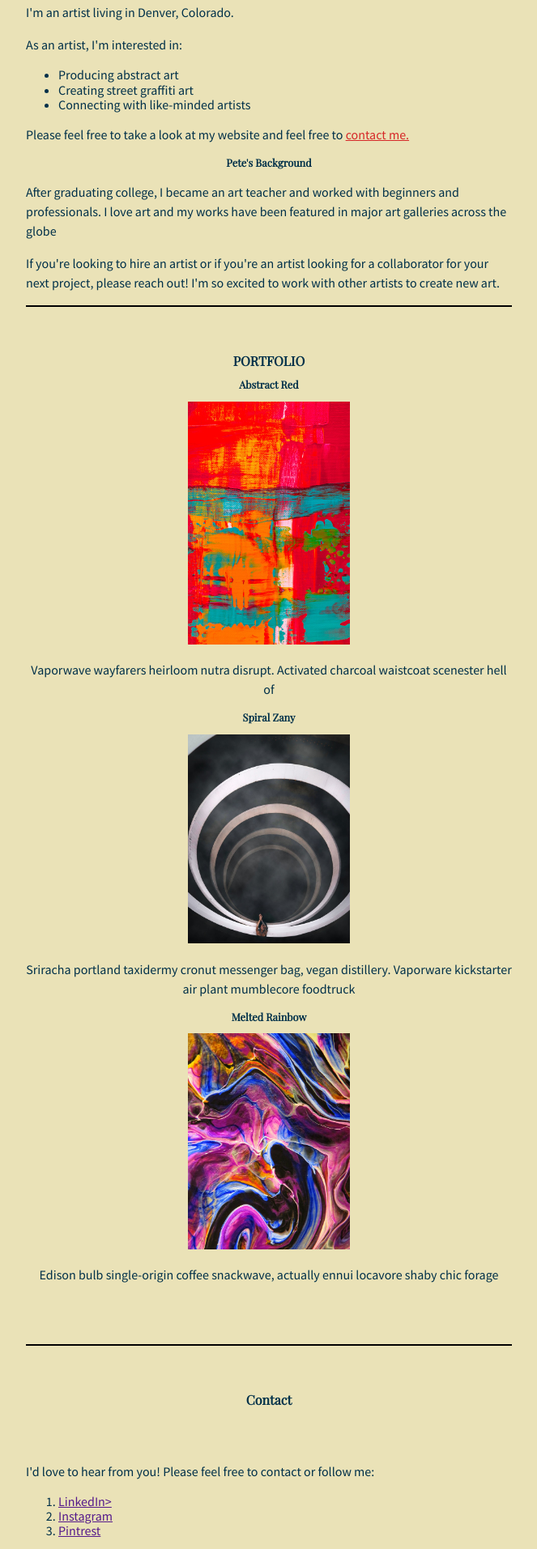
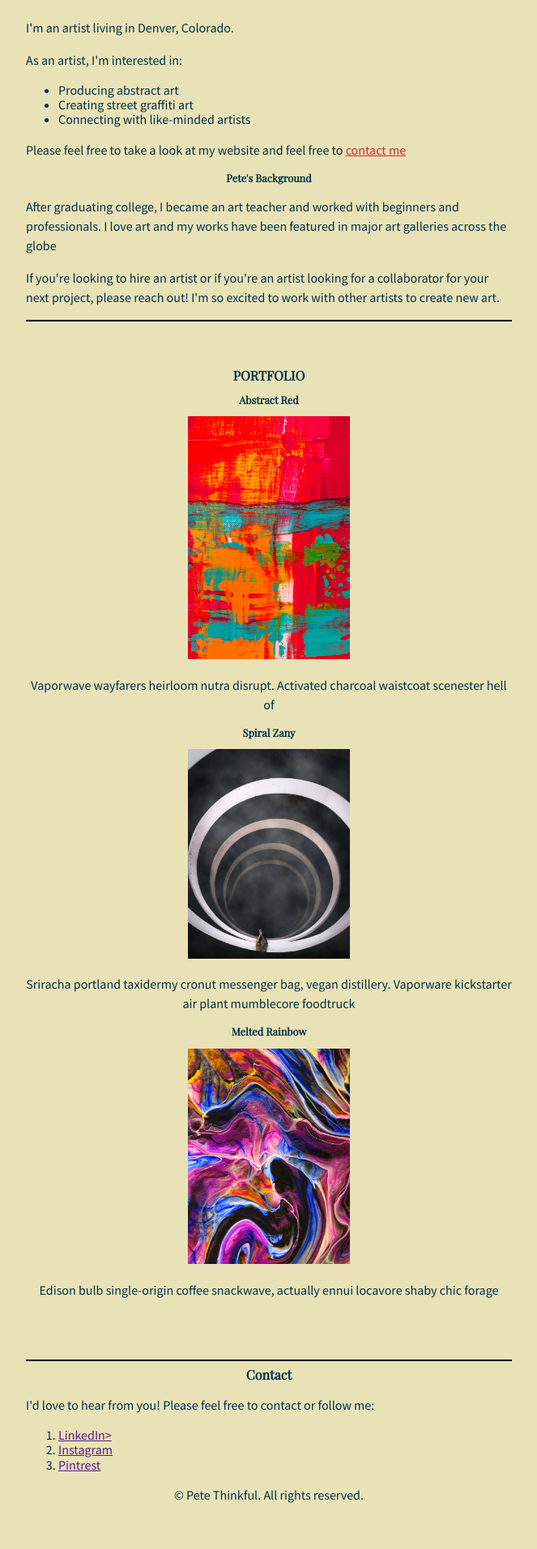
Before and after one commit to EmpyreQueen/PeteThinkfulPortfolio, a plain HTML site: page index.html in a window 1280 px wide. Shown: the part 497-2410 px from the top of the page at 81% size, without its empty margins (308-971 px from the left). Drawn offline with nearby package versions, Linux system fonts and the light colour scheme.

Commit message:
final upload?

```diff
--- a/index.html
+++ b/index.html
@@ -12,12 +12,13 @@
 
 <body>
   <!-- TODO: Add header here -->
-  <h1>PETE THINKFUL | ARTIST</h1>
+  <h1>PETE THINKFUL | ARTIST </h1>
 
   <main>
-    <nav><a href="#about">About</a> <a href="#portfolio">Portfolio</a>
+    <nav><a href="#about">About</a>&nbsp&nbsp <a href="#portfolio">Portfolio</a>&nbsp&nbsp
     <a href="#contact">Contact</a></nav>
     <div>
+      <br>
       <!-- TODO: Add About section here -->
       <h2>ABOUT</h2>
       <h3> Hi! I'm Pete Thinkful</h3>
@@ -35,7 +36,7 @@
         <li> Connecting with like-minded artists </li>
       </ul>
 
-        <p>Please feel free to take a look at my website and feel free to <a href="#contact.html">contact me.</a></p>
+        <p>Please feel free to take a look at my website and feel free to <a href="#contact">contact me</a></p>
 
         <h3>Pete's Background</h3>
         <p>After graduating college, I became an art teacher and worked with beginners and professionals. I love art and my works have been featured in major art galleries across the globe</p>
@@ -70,7 +71,7 @@
       <hr>
 
       <!-- TODO: Add Contact section here -->
-        <h2><article id="Contact">Contact</article></h2>
+        <h2 id="contact">Contact</h2>
         <p>I'd love to hear from you! Please feel free to contact or follow me:</p>
         <ol>
           <li><a href="">LinkedIn> </a>
```
